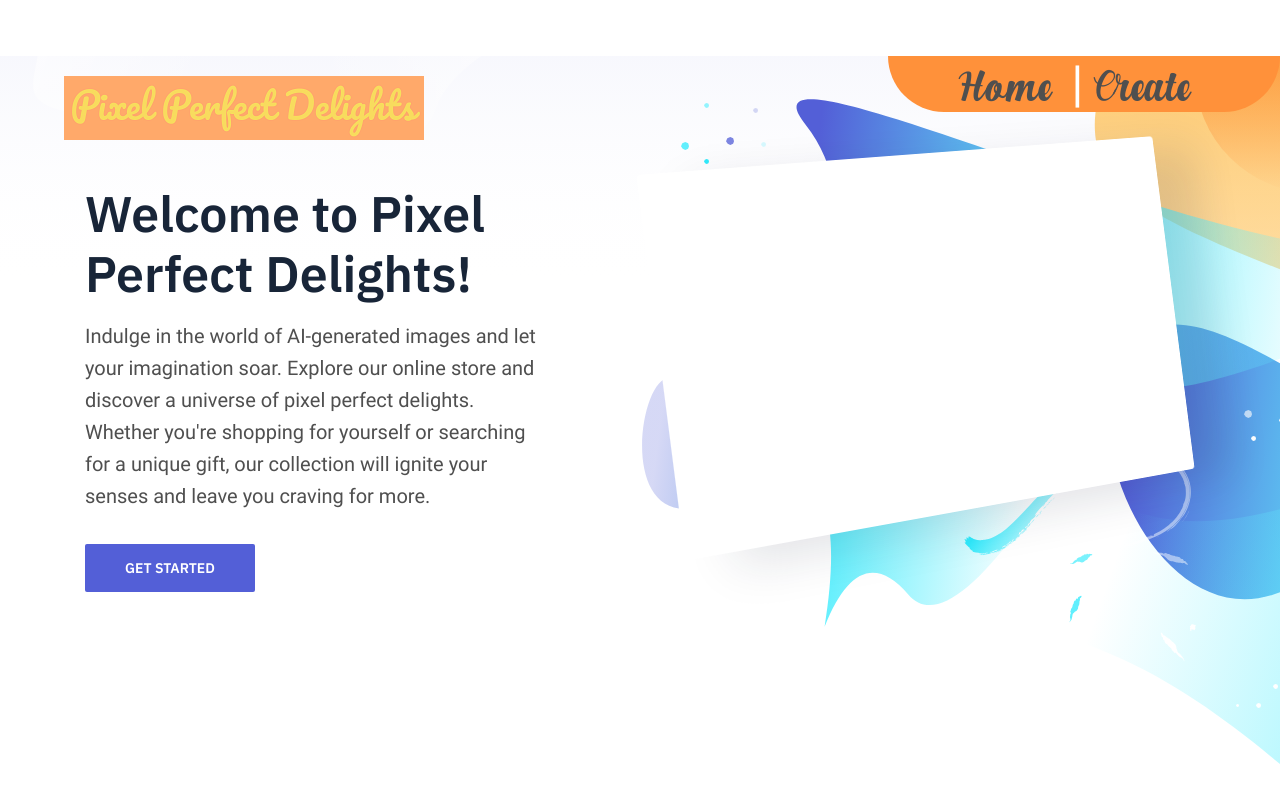
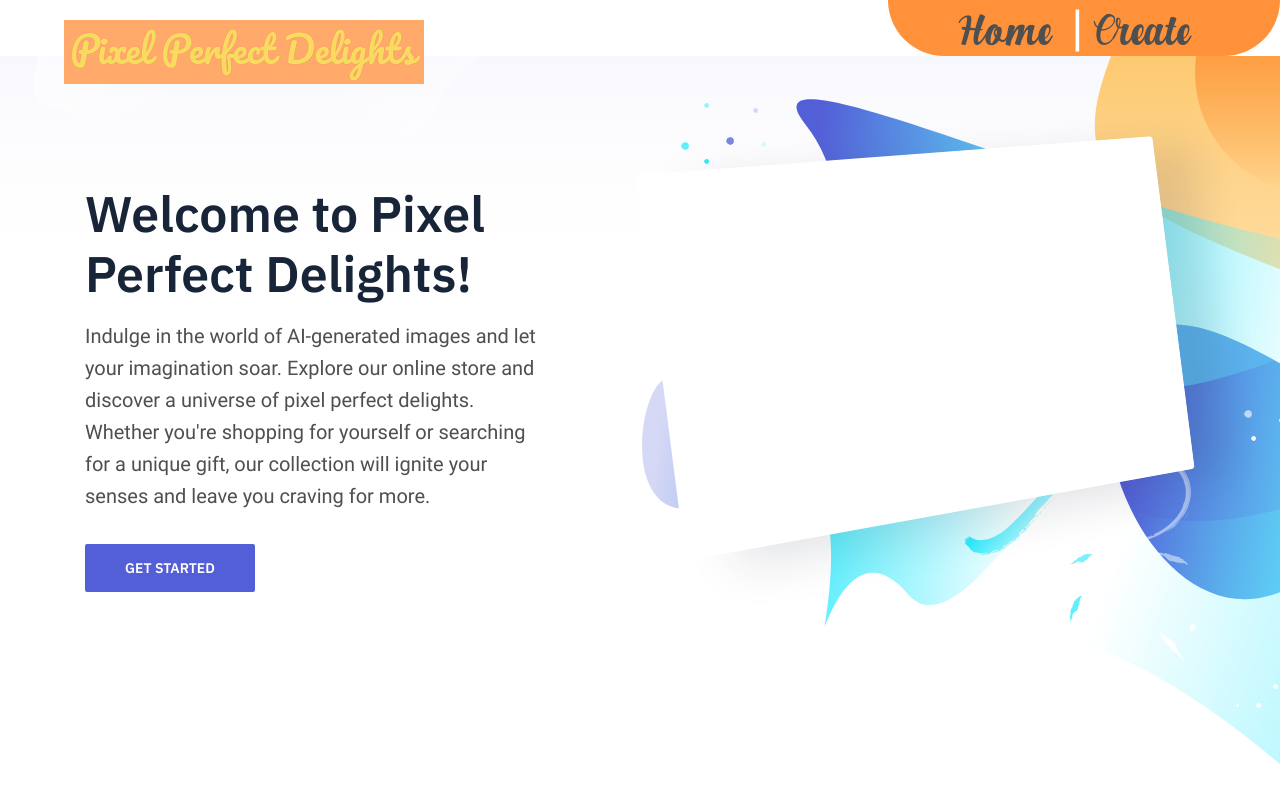
Before and after one commit to Rhett-Williams/personalised-cards-frontend, a React (Create React App) app: page / in a window 1280 px wide. Shown: the top 800 px of the page. Built offline with nearby package versions, Linux system fonts and the light colour scheme.

Commit message:
Update App.tsx

```diff
--- a/src/App.tsx
+++ b/src/App.tsx
@@ -19,8 +19,8 @@ const App: React.FC = () => {
 
   return (
       <Router>
-      <div style={{width: '100%', height: '7vh'}}/>
         <Navbar />
+        <div style={{width: '100%', height: '7vh'}}/>
         <Routes>
           <Route path="/" element={<Home />} />
           <Route path="/create" element={<Create />} />
```
